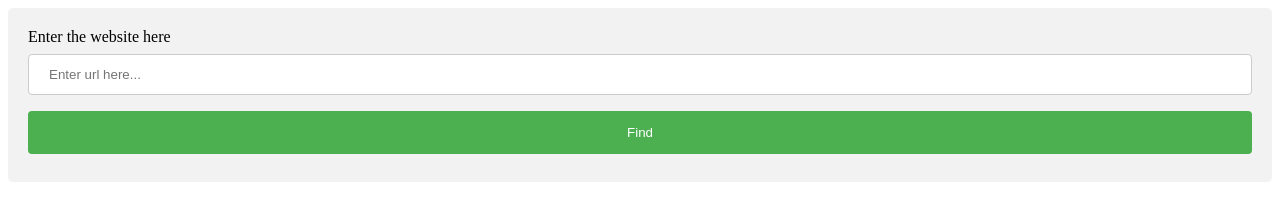
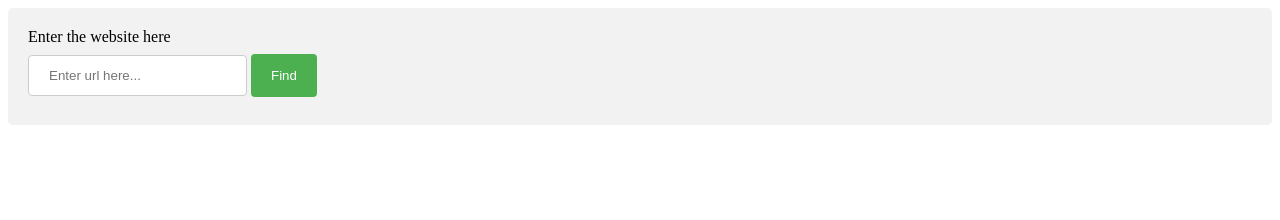
Before and after one commit to preethikathiru/Urlparser, a website: page index.html in a window 1280 px wide. Drawn offline with Linux system fonts and the light colour scheme.

Commit message:
css style added for  input

```diff
--- a/index.html
+++ b/index.html
@@ -1,7 +1,7 @@
 <!DOCTYPE html>
 <html>
 <style>
-input[type=text], select {
+input[type=url], select {
   width: 100%;
   padding: 12px 20px;
   margin: 8px 0;
@@ -37,9 +37,9 @@ div {
 <div>
   <form method="post" action="/parseurl">
     <label>Enter the website here</label><br>
-   <input type="text" id="links" name="WEBSITE" align="middle" placeholder="Enter url here..." required>
+   <input type="url"  pattern="https://.*" style='width:auto' id="links" name="WEBSITE" align="middle" placeholder="Enter url here..." required>
     </select>
-    <input type="submit" value="Find">
+    <input type="submit" style='width:auto' value="Find">
   </form>
 </div>
 
```
